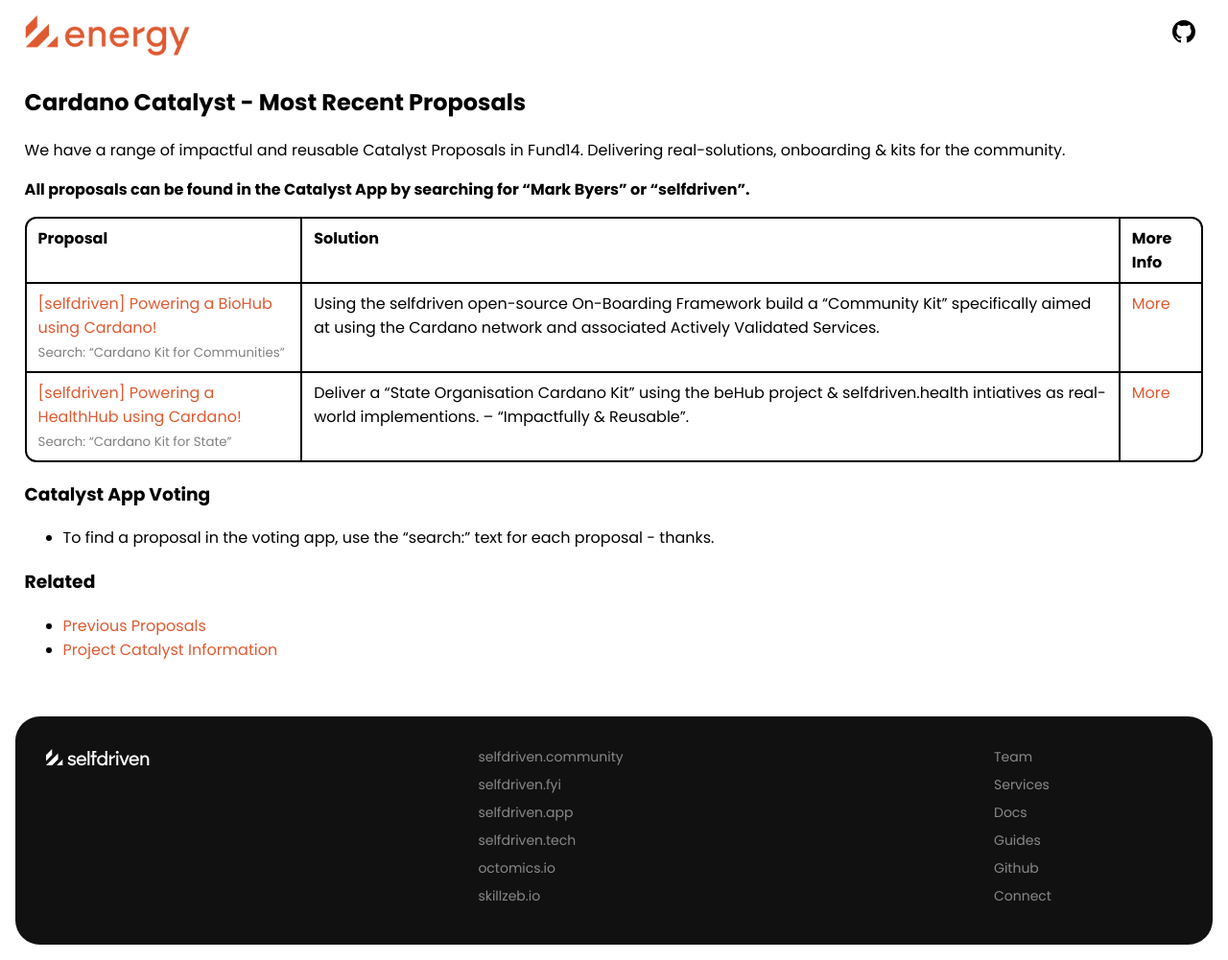
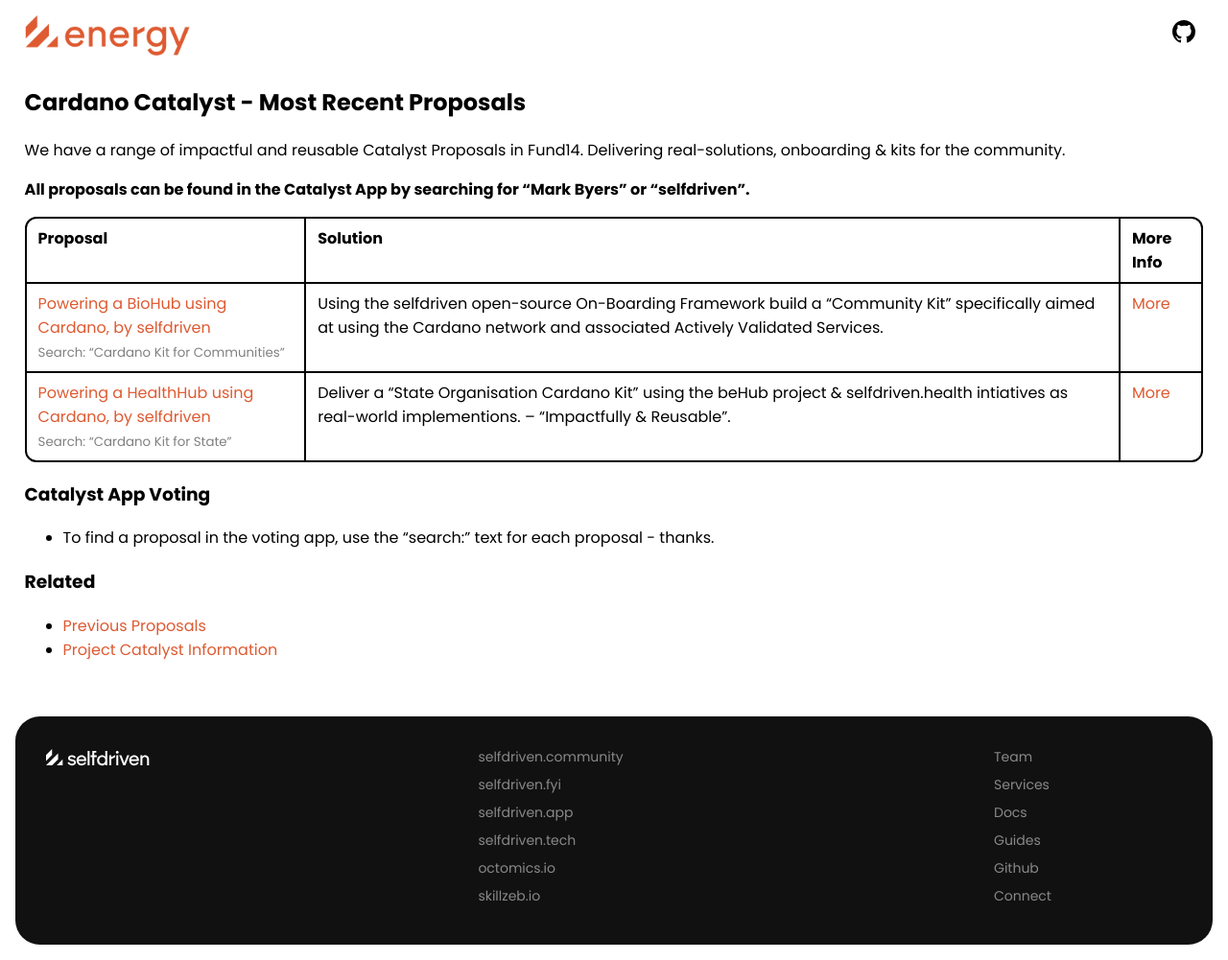
Before and after one commit to selfdriven-engagement/selfdriven-energy, a Jekyll site: the page built from docs/pages/cardano-catalyst-proposals.md, in a window 1280 px wide. Shown: the whole page at 96% size. Built offline with Jekyll 4.4.1, drawn with Linux system fonts in a browser that asks for light colours.

Commit message:
Update cardano-catalyst-proposals.md

```diff
--- a/docs/pages/cardano-catalyst-proposals.md
+++ b/docs/pages/cardano-catalyst-proposals.md
@@ -12,8 +12,8 @@ We have a range of impactful and reusable Catalyst Proposals in Fund14. Deliveri
 
 | Proposal | Solution | More Info |
 |:----------|:----------|:-------|
-|[[selfdriven] Powering a BioHub using Cardano!](https://projectcatalyst.io/funds/15/...)<br><small><span style="color:gray">Search: "Cardano Kit for Communities"</span></small>|Using the selfdriven open-source On-Boarding Framework build a "Community Kit" specifically aimed at using the Cardano network and associated Actively Validated Services.|[More](/cardano-catalyst/proposal/biohub/)|
-|[[selfdriven] Powering a HealthHub using Cardano!](https://projectcatalyst.io/funds/15/...)<br><small><span style="color:gray">Search: "Cardano Kit for State"</span></small>|Deliver a “State Organisation Cardano Kit” using the beHub project & selfdriven.health intiatives as real-world implementions. -- "Impactfully & Reusable".|[More](/cardano-catalyst/proposal/healthhub/)|
+|[Powering a BioHub using Cardano, by selfdriven](https://projectcatalyst.io/funds/15/...)<br><small><span style="color:gray">Search: "Cardano Kit for Communities"</span></small>|Using the selfdriven open-source On-Boarding Framework build a "Community Kit" specifically aimed at using the Cardano network and associated Actively Validated Services.|[More](/cardano-catalyst/proposal/biohub/)|
+|[Powering a HealthHub using Cardano, by selfdriven](https://projectcatalyst.io/funds/15/...)<br><small><span style="color:gray">Search: "Cardano Kit for State"</span></small>|Deliver a “State Organisation Cardano Kit” using the beHub project & selfdriven.health intiatives as real-world implementions. -- "Impactfully & Reusable".|[More](/cardano-catalyst/proposal/healthhub/)|
 
 ### Catalyst App Voting
 - To find a proposal in the voting app, use the "search:" text for each proposal - thanks.
```
